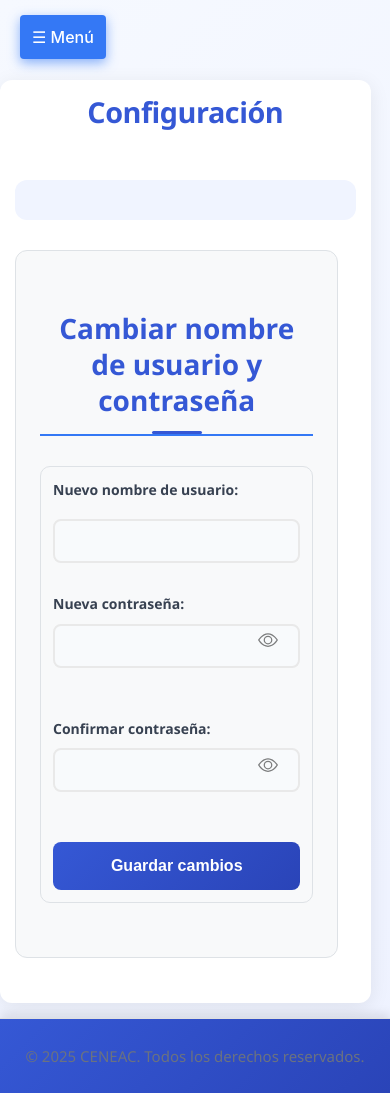
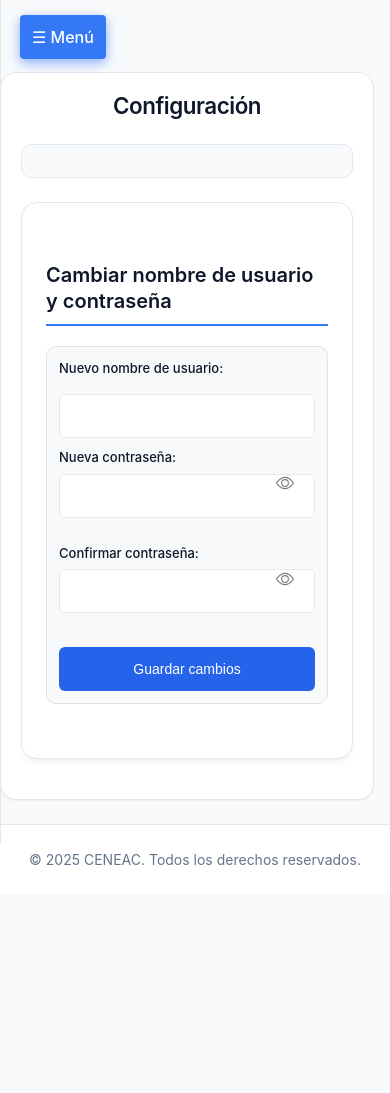
Before and after one commit to bestrolla/ceneac, a PHP site: page /ceneac/admin/configuracion/vista/configuracion.php in a window 390 px wide. After the commit the page ends 865 px from the top, so only its background shows below. Run offline with PHP 8.4, Linux system fonts and the light colour scheme.

Commit message:
stilo hecho con genimis

```diff
--- a/admin/configuracion/vista/styles.css
+++ b/admin/configuracion/vista/styles.css
@@ -1,65 +1,107 @@
+/* ==========================================================================
+   Variables y Configuración Global (Minimalista)
+   ========================================================================== */
 :root {
-  --azul: #3558d5;
-  --azul-oscuro: #2a44b8;
-  --azul-claro: #d7e1ff;
-  --azul-muy-claro: #f0f4ff;
-  --blanco: #ffffff;
-  --gris: #e9e9e9;
-  --gris-oscuro: #6b7280;
-  --gris-fondo: #f8fafc;
-  --sombra-sm: 0 2px 8px rgba(0, 0, 0, 0.08);
-  --sombra-md: 0 4px 16px rgba(0, 0, 0, 0.12);
-  --sombra-lg: 0 8px 32px rgba(0, 0, 0, 0.16);
-  --radio-sm: 8px;
-  --radio-md: 12px;
-  --radio-lg: 16px;
-  --transicion: 0.3s cubic-bezier(0.4, 0, 0.2, 1);
+  /* Paleta de Colores Primaria */
+  --primary: #2563eb;         /* Azul refinado */
+  --primary-hover: #1d4ed8;   /* Azul oscuro suave */
+  --primary-light: #eff6ff;   /* Fondo azul ultra claro */
+
+  /* Neutros */
+  --bg-main: #f8fafc;         /* Fondo general slate-50 */
+  --surface: #ffffff;         /* Tarjetas y contendores */
+  --border: #e2e8f0;          /* Líneas de división discretas */
+  --border-hover: #cbd5e1;
+
+  /* Tipografía */
+  --text-main: #0f172a;       /* Texto principal casi negro */
+  --text-muted: #64748b;      /* Texto secundario / etiquetas */
+
+  /* Estados */
+  --success-bg: #f0fdf4;
+  --success-text: #166534;
+  --error-bg: #fef2f2;
+  --error-text: #991b1b;
+
+  /* Sombras Minimalistas (Suaves y difusas) */
+  --shadow-sm: 0 1px 2px 0 rgba(0, 0, 0, 0.05);
+  --shadow-md: 0 4px 6px -1px rgba(0, 0, 0, 0.05), 0 2px 4px -2px rgba(0, 0, 0, 0.05);
+  --shadow-lg: 0 10px 15px -3px rgba(0, 0, 0, 0.05), 0 4px 6px -4px rgba(0, 0, 0, 0.05);
+
+  /* Geometría y Animación */
+  --radius-sm: 6px;
+  --radius-md: 10px;
+  --radius-lg: 16px;
+  --transition: all 0.2s ease-in-out;
 }
 
-* {
+/* Reset y Base */
+*, *::before, *::after {
   margin: 0;
   padding: 0;
   box-sizing: border-box;
 }
 
 body {
-  font-family: 'Segoe UI', system-ui, -apple-system, sans-serif;
-  background: linear-gradient(135deg, #f6f9ff 0%, #eef2ff 100%);
+  font-family: 'Inter', system-ui, -apple-system, BlinkMacSystemFont, "Segoe UI", Roboto, sans-serif;
+  background-color: var(--bg-main);
+  color: var(--text-main);
   display: flex;
   flex-direction: column;
   min-height: 100vh;
-  line-height: 1.6;
-  color: #1f2937;
+  line-height: 1.5;
+  -webkit-font-smoothing: antialiased;
 }
 
-/* Barra superior mejorada */
+/* ==========================================================================
+   Navegación Superior (Top Bar)
+   ========================================================================== */
 .top-bar {
   position: fixed;
   top: 0;
   left: 0;
   right: 0;
-  height: 70px;
+  height: 64px;
   display: flex;
   justify-content: space-between;
   align-items: center;
-  background: linear-gradient(135deg, var(--azul) 0%, var(--azul-oscuro) 100%);
-  padding: 0 30px;
-  box-shadow: var(--sombra-md);
+  background-color: rgba(255, 255, 255, 0.85);
+  backdrop-filter: blur(8px);
+  padding: 0 24px;
+  border-bottom: 1px solid var(--border);
   z-index: 100;
-  backdrop-filter: blur(10px);
 }
 
 .logo {
-  height: 45px;
-  border-radius: var(--radio-sm);
-  transition: transform var(--transicion);
+  height: 36px;
+  width: auto;
+  transition: opacity var(--transition);
 }
 
 .logo:hover {
-  transform: scale(1.05);
+  opacity: 0.85;
 }
 
-/* Sidebar mejorado */
+.openbtn {
+  font-size: 14px;
+  font-weight: 500;
+  background-color: var(--surface);
+  color: var(--text-main);
+  padding: 8px 16px;
+  border: 1px solid var(--border);
+  border-radius: var(--radius-sm);
+  cursor: pointer;
+  transition: var(--transition);
+}
+
+.openbtn:hover {
+  background-color: var(--bg-main);
+  border-color: var(--border-hover);
+}
+
+/* ==========================================================================
+   Menú Lateral (Sidebar)
+   ========================================================================== */
 .sidebar {
   height: 100%;
   width: 0;
@@ -67,137 +109,75 @@ body {
   z-index: 1001;
   top: 0;
   left: 0;
-  background: linear-gradient(180deg, var(--azul) 0%, var(--azul-oscuro) 100%);
+  background-color: var(--surface);
   overflow-x: hidden;
-  transition: width 0.3s cubic-bezier(0.4, 0, 0.2, 1);
-  padding-top: 80px;
-  box-shadow: var(--sombra-lg);
+  transition: width 0.3s cubic-bezier(0.16, 1, 0.3, 1);
+  padding-top: 72px;
+  border-right: 1px solid var(--border);
+  box-shadow: var(--shadow-lg);
 }
 
 .sidebar a {
-  padding: 15px 30px;
+  padding: 12px 24px;
   text-decoration: none;
-  font-size: 17px;
-  color: var(--blanco);
+  font-size: 15px;
+  font-weight: 500;
+  color: var(--text-muted);
   display: flex;
   align-items: center;
   gap: 12px;
-  transition: all var(--transicion);
-  border-left: 3px solid transparent;
-  position: relative;
-  overflow: hidden;
-}
-
-.sidebar a::before {
-  content: '';
-  position: absolute;
-  left: 0;
-  top: 0;
-  bottom: 0;
-  width: 0;
-  background: rgba(255, 255, 255, 0.1);
-  transition: width var(--transicion);
+  transition: var(--transition);
 }
 
 .sidebar a:hover {
-  background-color: var(--azul-claro);
-  color: #1f2937;
-  border-left: 3px solid white;
-  padding-left: 35px;
-}
-
-.sidebar a:hover::before {
-  width: 100%;
+  background-color: var(--primary-light);
+  color: var(--primary);
 }
 
 .closebtn {
   position: absolute;
-  top: 15px;
-  right: 15px;
-  font-size: 36px;
-  background: rgba(255, 255, 255, 0.1);
+  top: 16px;
+  right: 16px;
+  font-size: 20px;
+  background: transparent;
   border: none;
-  color: white;
+  color: var(--text-muted);
   cursor: pointer;
-  width: 45px;
-  height: 45px;
+  width: 36px;
+  height: 36px;
   display: flex;
   align-items: center;
   justify-content: center;
-  border-radius: 50%;
-  transition: all var(--transicion);
+  border-radius: var(--radius-sm);
+  transition: var(--transition);
 }
 
 .closebtn:hover {
-  background: rgba(255, 255, 255, 0.2);
-  transform: rotate(90deg);
+  background-color: var(--bg-main);
+  color: var(--text-main);
 }
 
-/* Botón de menú mejorado */
-.openbtn {
-  font-size: 18px;
-  background: rgba(255, 255, 255, 0.1);
-  color: white;
-  padding: 12px 20px;
-  border: 2px solid rgba(255, 255, 255, 0.3);
-  cursor: pointer;
-  border-radius: var(--radio-sm);
-  transition: all var(--transicion);
-  backdrop-filter: blur(5px);
-}
-
-.openbtn:hover {
-  background: rgba(255, 255, 255, 0.2);
-  border-color: white;
-  transform: translateY(-2px);
-  box-shadow: var(--sombra-sm);
-}
-
-/* Contenido principal mejorado */
-/* .main-content {
+/* ==========================================================================
+   Contenido Principal
+   ========================================================================== */
+.main-content {
   flex: 1;
-  padding: 20px;
-  margin: 10px auto 40px;
-  max-width: 1200px;
+  padding: 32px;
+  margin: 80px auto 40px;
+  max-width: 1100px;
   width: 90%;
-  background: var(--blanco);
-  border-radius: var(--radio-lg);
-  box-shadow: var(--sombra-md);
-  animation: slideUp 0.5s ease-out;
-} */
-
-@keyframes slideUp {
-  from {
-    opacity: 0;
-    transform: translateY(30px);
-  }
-  to {
-    opacity: 1;
-    transform: translateY(0);
-  }
+  background-color: var(--surface);
+  border-radius: var(--radius-lg);
+  border: 1px solid var(--border);
+  box-shadow: var(--shadow-sm);
 }
 
 .main-content h1 {
-  font-size: 2.5rem;
-  font-weight: 700;
-  color: var(--azul);
-  text-align: center;
-  margin-bottom: 30px;
-  letter-spacing: -0.5px;
-  position: relative;
-  padding-bottom: 20px;
-}
-
-.main-content h1::after {
-  content: '';
-  position: absolute;
-  bottom: 0;
-  /* left: 50%; */
-  transform: translateX(-50%);
-  width: 0px;
-  height: 4px;
-  background: linear-gradient(90deg, var(--azul), var(--azul-claro));
-  border-radius: 2px;
+  font-size: 1.75rem;
+  font-weight: 600;
+  color: var(--text-main);
+  margin-bottom: 24px;
+  letter-spacing: -0.02em;
 }
 
 .header {
@@ -205,400 +185,273 @@ body {
   align-items: center;
   justify-content: space-between;
   flex-wrap: wrap;
-  margin-bottom: 30px;
-  gap: 20px;
-  padding: 20px;
-  background: var(--azul-muy-claro);
-  border-radius: var(--radio-md);
+  margin-bottom: 24px;
+  gap: 16px;
+  padding: 16px 20px;
+  background-color: var(--bg-main);
+  border: 1px solid var(--border);
+  border-radius: var(--radius-md);
 }
 
 p {
-  color: var(--gris-oscuro);
-  text-align: center;
-  font-size: 15px;
+  color: var(--text-muted);
+  font-size: 14px;
 }
 
-/* Botón agregar mejorado */
+/* Botones Principales */
 .add-btn {
-  background: linear-gradient(135deg, var(--azul) 0%, var(--azul-oscuro) 100%);
-  color: white;
-  padding: 14px 28px;
+  background-color: var(--primary);
+  color: #ffffff;
+  padding: 10px 20px;
   border: none;
-  font-weight: 600;
-  border-radius: var(--radio-sm);
+  font-weight: 500;
+  font-size: 14px;
+  border-radius: var(--radius-sm);
   cursor: pointer;
-  transition: all var(--transicion);
-  font-size: 16px;
-  position: relative;
-  overflow: hidden;
-  box-shadow: var(--sombra-sm);
-}
-
-.add-btn::before {
-  content: '';
-  position: absolute;
-  top: 50%;
-  left: 50%;
-  width: 0;
-  height: 0;
-  border-radius: 50%;
-  background: rgba(255, 255, 255, 0.3);
-  transform: translate(-50%, -50%);
-  transition: width 0.6s, height 0.6s;
+  transition: var(--transition);
+  box-shadow: var(--shadow-sm);
 }
 
 .add-btn:hover {
-  transform: translateY(-2px);
-  box-shadow: var(--sombra-md);
+  background-color: var(--primary-hover);
 }
 
-.add-btn:hover::before {
-  width: 300px;
-  height: 300px;
-}
-
-/* Tabla mejorada */
+/* ==========================================================================
+   Tablas Estilizadas
+   ========================================================================== */
 .table-container {
   width: 100%;
   overflow-x: auto;
-  margin: 20px auto;
-  border-radius: var(--radio-md);
-  box-shadow: var(--sombra-md);
-  background: var(--blanco);
+  margin: 16px 0;
+  border-radius: var(--radius-md);
+  border: 1px solid var(--border);
 }
 
 .student-table {
   width: 100%;
-  min-width: 600px;
-  border-collapse: separate;
-  border-spacing: 0;
-}
-
-.student-table th,
-.student-table td {
-  padding: 16px 20px;
-  text-align: center;
-  border-bottom: 1px solid var(--gris);
+  border-collapse: collapse;
+  text-align: left;
 }
 
 .student-table th {
-  background: linear-gradient(135deg, var(--azul-claro) 0%, #c5d4ff 100%);
-  font-weight: 700;
-  color: var(--azul);
+  background-color: var(--bg-main);
+  font-weight: 600;
+  color: var(--text-muted);
+  font-size: 12px;
   text-transform: uppercase;
-  font-size: 13px;
-  letter-spacing: 0.5px;
-  border-bottom: 3px solid var(--azul);
+  letter-spacing: 0.05em;
+  padding: 12px 16px;
+  border-bottom: 1px solid var(--border);
 }
 
-.student-table tr {
-  transition: all var(--transicion);
+.student-table td {
+  padding: 14px 16px;
+  border-bottom: 1px solid var(--border);
+  font-size: 14px;
+  color: var(--text-main);
+}
+
+.student-table tbody tr:last-child td {
+  border-bottom: none;
 }
 
 .student-table tbody tr:hover {
-  background-color: var(--azul-muy-claro);
-  transform: scale(1.01);
-  box-shadow: var(--sombra-sm);
+  background-color: var(--primary-light);
 }
 
 .icons {
-  font-size: 20px;
   display: flex;
-  justify-content: center;
-  gap: 15px;
+  align-items: center;
+  gap: 12px;
 }
 
 .icons img {
   cursor: pointer;
-  transition: all var(--transicion);
-  opacity: 0.7;
-  padding: 5px;
-  border-radius: 50%;
+  opacity: 0.6;
+  transition: var(--transition);
+  width: 18px;
+  height: 18px;
 }
 
 .icons img:hover {
-  transform: scale(1.2);
   opacity: 1;
-  background: var(--azul-claro);
 }
 
-/* Footer mejorado */
-footer {
-  text-align: center;
-  padding: 25px;
-  background: linear-gradient(135deg, var(--azul) 0%, var(--azul-oscuro) 100%);
-  color: white;
-  margin-top: auto;
-  box-shadow: 0 -4px 10px rgba(0, 0, 0, 0.1);
+/* ==========================================================================
+   Panel de Configuración / Formularios
+   ========================================================================== */
+.config-panel {
+  background: var(--surface);
+  padding: 32px;
+  margin: 40px auto;
+  border-radius: var(--radius-lg);
+  max-width: 420px;
+  width: 100%;
+  border: 1px solid var(--border);
+  box-shadow: var(--shadow-md);
 }
 
-/* Panel de configuración mejorado */
-/* .config-panel {
-  background: var(--blanco);
-  padding: 3rem;
-  margin: 2rem auto;
-  border-radius: var(--radio-lg);
-  max-width: 450px;
-  width: 90%;
-  box-shadow: var(--sombra-lg);
-  animation: slideUp 0.5s ease-out;
-} */
-
 .config-panel h2 {
-  text-align: center;
-  margin-bottom: 30px;
-  color: var(--azul);
-  font-size: 28px;
-  position: relative;
-  padding-bottom: 15px;
-}
-
-.config-panel h2::after {
-  content: '';
-  position: absolute;
-  bottom: 0;
-  left: 50%;
-  transform: translateX(-50%);
-  width: 50px;
-  height: 3px;
-  background: var(--azul);
-  border-radius: 2px;
+  font-size: 1.25rem;
+  font-weight: 600;
+  margin-bottom: 20px;
+  color: var(--text-main);
 }
 
 .config-form label {
   display: block;
-  margin-bottom: 8px;
-  font-weight: 600;
-  color: #374151;
-  font-size: 14px;
+  margin-bottom: 6px;
+  font-weight: 500;
+  color: var(--text-main);
+  font-size: 13px;
+}
+
+.textbox {
+  position: relative;
+  margin-bottom: 16px;
 }
 
 .config-form input[type="text"],
 .config-form input[type="password"] {
   width: 100%;
-  padding: 14px 18px;
-  margin-bottom: 20px;
-  border: 2px solid var(--gris);
-  border-radius: var(--radio-sm);
-  font-size: 16px;
-  transition: all var(--transicion);
-  background: var(--gris-fondo);
+  padding: 10px 14px;
+  border: 1px solid var(--border);
+  border-radius: var(--radius-sm);
+  font-size: 14px;
+  transition: var(--transition);
+  background-color: var(--surface);
+  color: var(--text-main);
 }
 
 .config-form input:focus {
   outline: none;
-  border-color: var(--azul);
-  background: var(--blanco);
-  box-shadow: 0 0 0 4px rgba(53, 88, 213, 0.1);
-}
-
-.config-form button[type="submit"] {
-  width: 100%;
-  padding: 15px;
-  background: linear-gradient(135deg, var(--azul) 0%, var(--azul-oscuro) 100%);
-  color: white;
-  border: none;
-  border-radius: var(--radio-sm);
-  cursor: pointer;
-  font-weight: 700;
-  font-size: 16px;
-  transition: all var(--transicion);
-  position: relative;
-  overflow: hidden;
-}
-
-.config-form button[type="submit"]:hover {
-  transform: translateY(-2px);
-  box-shadow: var(--sombra-md);
-}
-
-/* Textbox y toggle password mejorados */
-.textbox {
-  position: relative;
-  margin-bottom: 20px;
+  border-color: var(--primary);
+  box-shadow: 0 0 0 3px rgba(37, 99, 235, 0.12);
 }
 
 .toggle-password {
   position: absolute;
-  right: 15px;
+  right: 10px;
   top: 50%;
   transform: translateY(-50%);
   background: none;
   border: none;
   cursor: pointer;
-  padding: 5px;
-  width: 35px;
-  height: 35px;
-  display: flex;
-  align-items: center;
-  justify-content: center;
-  border-radius: 50%;
-  transition: all var(--transicion);
+  opacity: 0.5;
+  transition: var(--transition);
 }
 
 .toggle-password:hover {
-  background: var(--azul-claro);
+  opacity: 1;
 }
 
 .password-icon {
-  width: 20px;
-  height: 20px;
-  opacity: 0.5;
-  transition: opacity var(--transicion);
+  width: 18px;
+  height: 18px;
 }
 
-.toggle-password:hover .password-icon {
-  opacity: 1;
+.config-form button[type="submit"] {
+  width: 100%;
+  padding: 10px;
+  background-color: var(--primary);
+  color: white;
+  border: none;
+  border-radius: var(--radius-sm);
+  cursor: pointer;
+  font-weight: 500;
+  font-size: 14px;
+  transition: var(--transition);
+  margin-top: 8px;
 }
 
-/* Mensajes mejorados */
+.config-form button[type="submit"]:hover {
+  background-color: var(--primary-hover);
+}
+
+/* Mensajes de Alerta */
 .config-message {
-  margin-top: 20px;
-  padding: 15px;
-  border-radius: var(--radio-sm);
-  font-weight: 600;
+  margin-top: 16px;
+  padding: 12px;
+  border-radius: var(--radius-sm);
+  font-size: 13px;
+  font-weight: 500;
   text-align: center;
-  animation: slideUp 0.3s ease-out;
 }
 
 .config-message.success {
-  background: linear-gradient(135deg, #d4edda 0%, #c3e6cb 100%);
-  color: #155724;
-  border: 1px solid #b8daff;
-  box-shadow: var(--sombra-sm);
+  background-color: var(--success-bg);
+  color: var(--success-text);
+  border: 1px solid rgba(22, 101, 52, 0.15);
 }
 
 .config-message.error {
-  background: linear-gradient(135deg, #f8d7da 0%, #f5c6cb 100%);
-  color: #721c24;
-  border: 1px solid #f5c6cb;
-  box-shadow: var(--sombra-sm);
+  background-color: var(--error-bg);
+  color: var(--error-text);
+  border: 1px solid rgba(153, 27, 27, 0.15);
 }
 
 .error-message {
-  color: #dc3545;
-  font-size: 0.85rem;
-  margin-top: 5px;
+  color: var(--error-text);
+  font-size: 12px;
+  margin-top: 4px;
   display: none;
-  text-align: center;
-  font-weight: 500;
 }
 
-/* Accesibilidad mejorada */
-.config-form input:focus,
-.config-form button:focus,
-.add-btn:focus,
-.sidebar a:focus,
-.openbtn:focus,
-.closebtn:focus {
-  outline: none;
-  box-shadow: 0 0 0 4px rgba(53, 88, 213, 0.2);
-  border-color: var(--azul);
+/* ==========================================================================
+   Footer y Accesibilidad
+   ========================================================================== */
+footer {
+  text-align: center;
+  padding: 24px;
+  background-color: var(--surface);
+  color: var(--text-muted);
+  font-size: 13px;
+  margin-top: auto;
+  border-top: 1px solid var(--border);
 }
 
 button:disabled {
   opacity: 0.5;
   cursor: not-allowed;
-  transform: none !important;
 }
 
-/* Scrollbar personalizado */
-::-webkit-scrollbar {
-  width: 10px;
-}
-
-::-webkit-scrollbar-track {
-  background: var(--gris-fondo);
-}
-
-::-webkit-scrollbar-thumb {
-  background: var(--azul-claro);
-  border-radius: 5px;
-}
-
-::-webkit-scrollbar-thumb:hover {
-  background: var(--azul);
-}
-
-/* Responsive mejorado */
+/* ==========================================================================
+   Diseño Adaptativo (Responsive Design)
+   ========================================================================== */
 @media (max-width: 768px) {
   .main-content {
-    margin: 90px auto 20px;
+    margin: 72px 16px 24px;
     padding: 20px;
-    width: 95%;
+    width: auto;
   }
 
   .top-bar {
-    padding: 10px 20px;
-  }
-
-  .openbtn {
-    padding: 10px 15px;
-    font-size: 16px;
-  }
-
-  .main-content h1 {
-    font-size: 2rem;
+    padding: 0 16px;
   }
 
   .header {
     flex-direction: column;
-    align-items: center;
-    text-align: center;
+    align-items: stretch;
   }
 
   .add-btn {
     width: 100%;
   }
 
-  .student-table th,
-  .student-table td {
-    padding: 12px;
-    font-size: 14px;
-  }
-
   .config-panel {
-    width: 95%;
-    padding: 2rem;
+    padding: 24px;
+    margin: 20px auto;
   }
 }
 
 @media (max-width: 480px) {
-  .main-content {
-    margin: 80px auto 15px;
-    padding: 15px;
-  }
-
   .main-content h1 {
-    font-size: 1.8rem;
-  }
-
-  .student-table {
-    font-size: 14px;
+    font-size: 1.4rem;
   }
 
   .student-table th,
   .student-table td {
-    padding: 10px;
-    font-size: 12px;
-  }
-
-  .icons {
-    gap: 10px;
-  }
-
-  .icons img {
-    width: 20px;
-    height: 20px;
-  }
-
-  .config-panel {
-    padding: 1.5rem;
-  }
-
-  .config-form input[type="text"],
-  .config-form input[type="password"] {
-    font-size: 14px;
-    padding: 12px;
+    padding: 10px 12px;
+    font-size: 13px;
   }
 }
```
